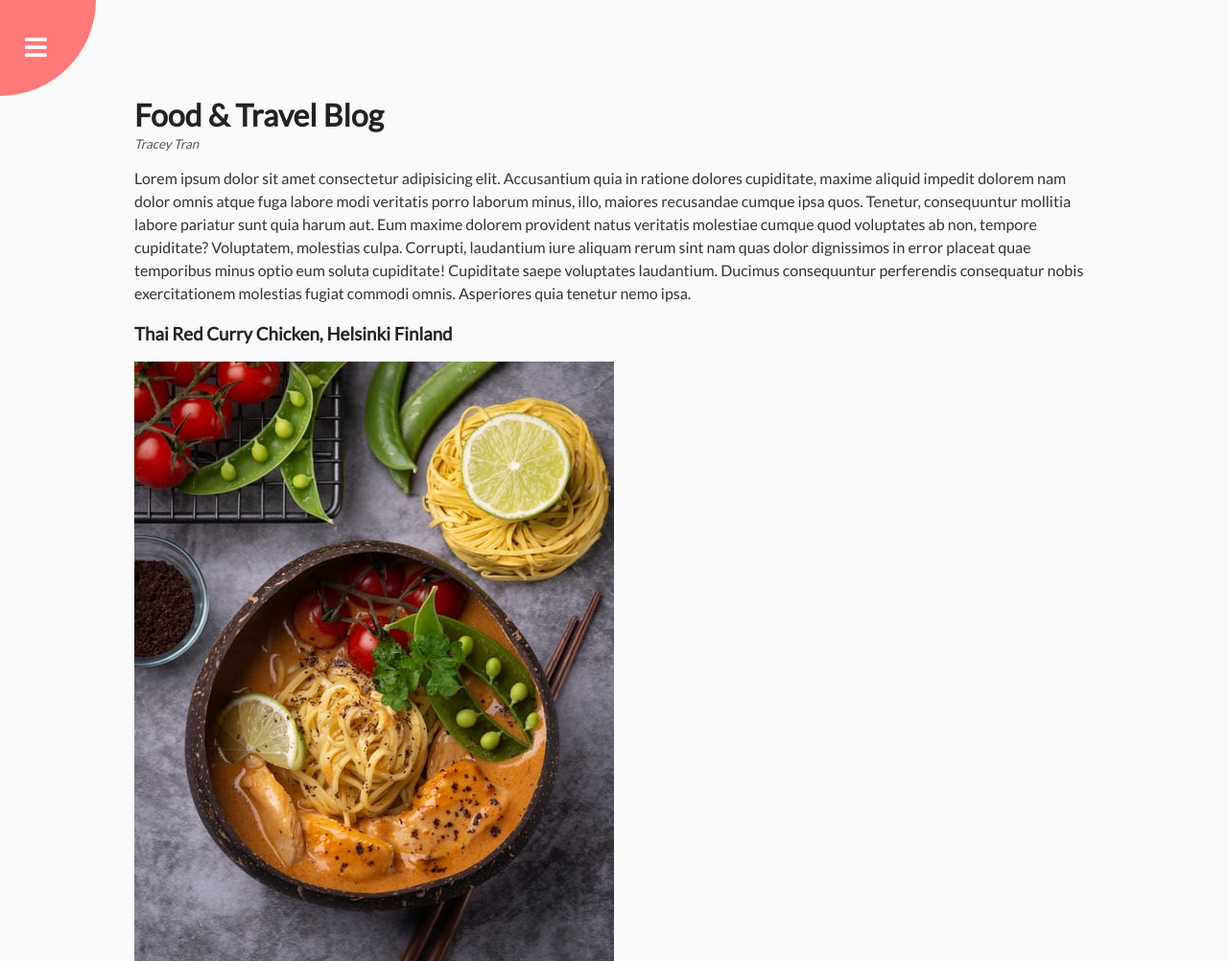
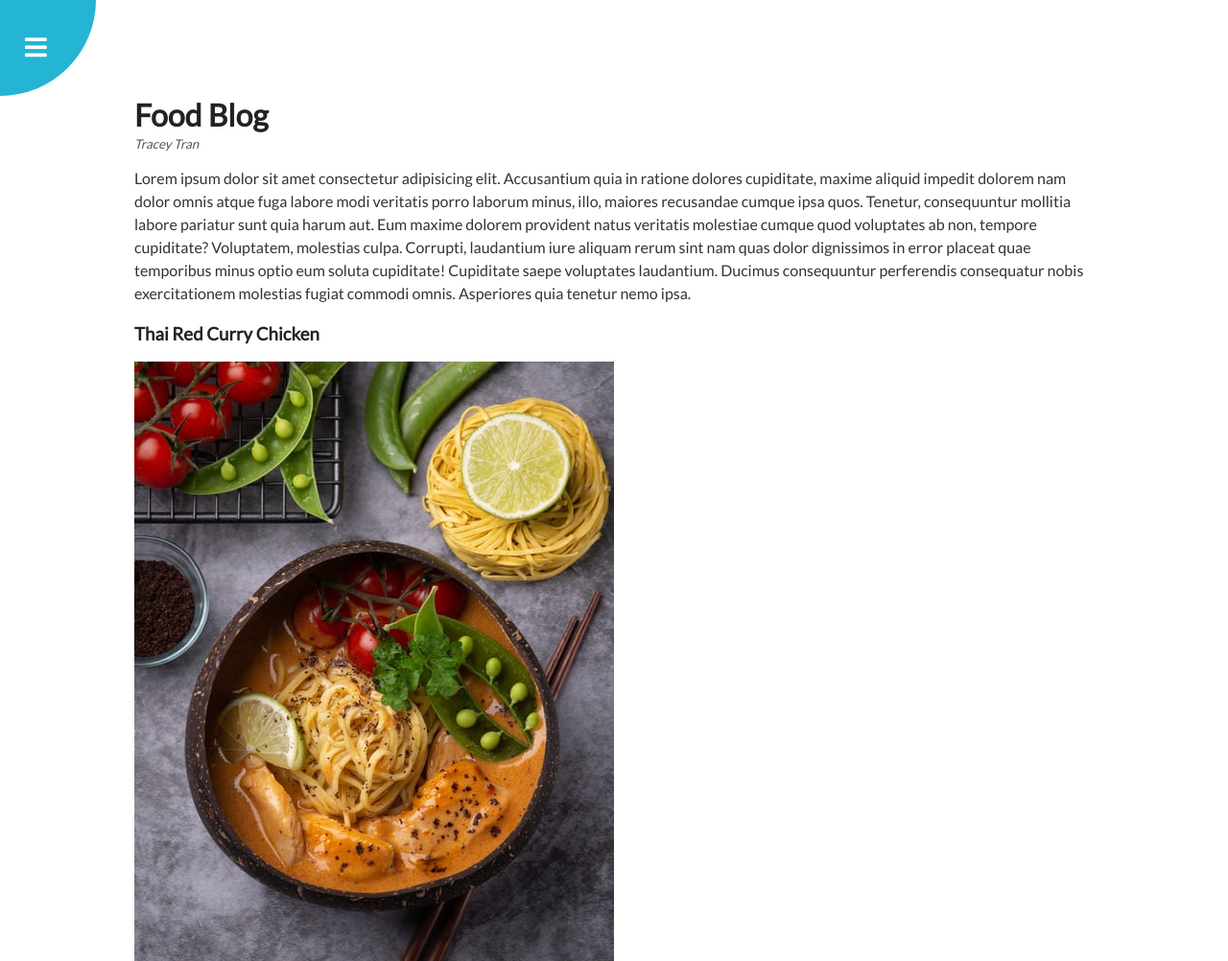
Before and after one commit to Trac3yTran/50projectsin50days, a plain HTML site: page D3 - Rotating Navigation/index.html in a window 1280 px wide. Shown: the top 1002 px of the page at 96% size. Drawn offline with Linux system fonts and the light colour scheme.

Commit message:
css color updated

```diff
--- a/D3 - Rotating Navigation/index.html
+++ b/D3 - Rotating Navigation/index.html
@@ -21,11 +21,11 @@
       </div>
 
       <div class="content">
-        <h1>Food & Travel Blog</h1>
+        <h1>Food Blog</h1>
         <small>Tracey Tran</small>
         <p>Lorem ipsum dolor sit amet consectetur adipisicing elit. Accusantium quia in ratione dolores cupiditate, maxime aliquid impedit dolorem nam dolor omnis atque fuga labore modi veritatis porro laborum minus, illo, maiores recusandae cumque ipsa quos. Tenetur, consequuntur mollitia labore pariatur sunt quia harum aut. Eum maxime dolorem provident natus veritatis molestiae cumque quod voluptates ab non, tempore cupiditate? Voluptatem, molestias culpa. Corrupti, laudantium iure aliquam rerum sint nam quas dolor dignissimos in error placeat quae temporibus minus optio eum soluta cupiditate! Cupiditate saepe voluptates laudantium. Ducimus consequuntur perferendis consequatur nobis exercitationem molestias fugiat commodi omnis. Asperiores quia tenetur nemo ipsa.</p>
 
-        <h3>Thai Red Curry Chicken, Helsinki Finland<h3>
+        <h3>Thai Red Curry Chicken<h3>
         <img src="curry.jpeg" alt="dog" />
         <p>Lorem, ipsum dolor sit amet consectetur adipisicing elit. Sit libero deleniti rerum quo, incidunt vel consequatur culpa ullam. Magnam facere earum unde harum. Ea culpa veritatis magnam at aliquid. Perferendis totam placeat molestias illo laudantium? Minus id minima doloribus dolorum fugit deserunt qui vero voluptas, ut quia cum amet temporibus veniam ad ea ab perspiciatis, enim accusamus asperiores explicabo provident. Voluptates sint, neque fuga cum illum, tempore autem maxime similique laborum odio, magnam esse. Aperiam?</p>
       </div>
--- a/D3 - Rotating Navigation/style.css
+++ b/D3 - Rotating Navigation/style.css
@@ -6,14 +6,14 @@
 
 body {
   font-family: 'Lato', sans-serif;
-  background-color: #333;
+  background-color: #615d6c;
   color: #222;
   overflow-x: hidden;
   margin: 0;
 }
 
 .container {
-  background-color: #fafafa;
+  background-color: #fff;
   transform-origin: top left;
   transition: transform 0.5s linear;
   width: 100vw;
@@ -32,7 +32,7 @@ body {
 }
 
 .circle {
-  background-color: #ff7979;
+  background-color: #23B5D3;
   height: 200px;
   width: 200px;
   border-radius: 50%;
```
